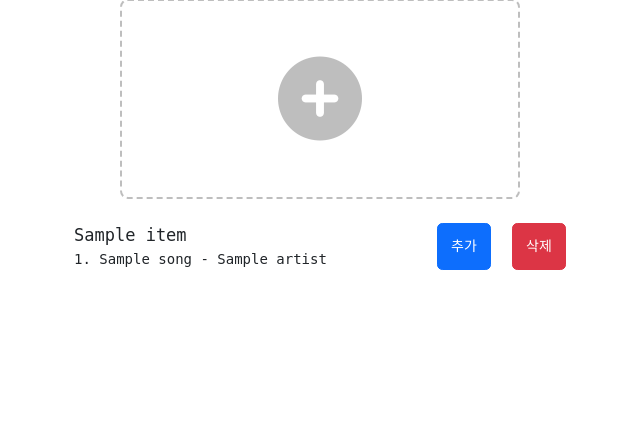
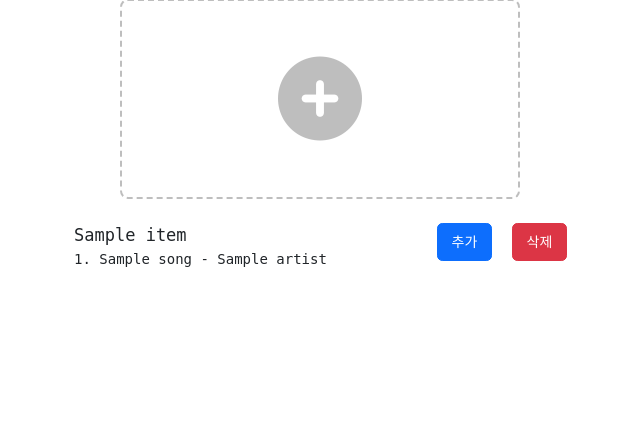
Before and after one commit to YoungwooKim09/our-playlist, a Flask app: template templates/myplaylist.html in a window 1280 px wide. Shown: the part 253-695 px from the top of the page, without its empty margins (320-960 px from the left). Run offline with Flask 2, Linux system fonts and the light colour scheme; the template is opened without the code that fills it: most values are stand-ins (such as "Sample title", 1, 10 or a date in 2020); a database or web service that is not in the repository returns one stand-in record (values such as "Sample title"); data that the repository does not hold is empty; some libraries are stand-ins or nearby versions; some web fonts are replaced.

Commit message:
마이플레이리스트 버튼 최대사이즈 설정

```diff
--- a/static/myplaylist.css
+++ b/static/myplaylist.css
@@ -62,6 +62,12 @@ main {
   grid-template-columns: 3fr 75px 75px;
 }
 
+.add-song-button,
+.delete-song-button {
+  width: 55px;
+  height: 38px;
+}
+
 .area-title {
   font-size: 17px;
 }
```
